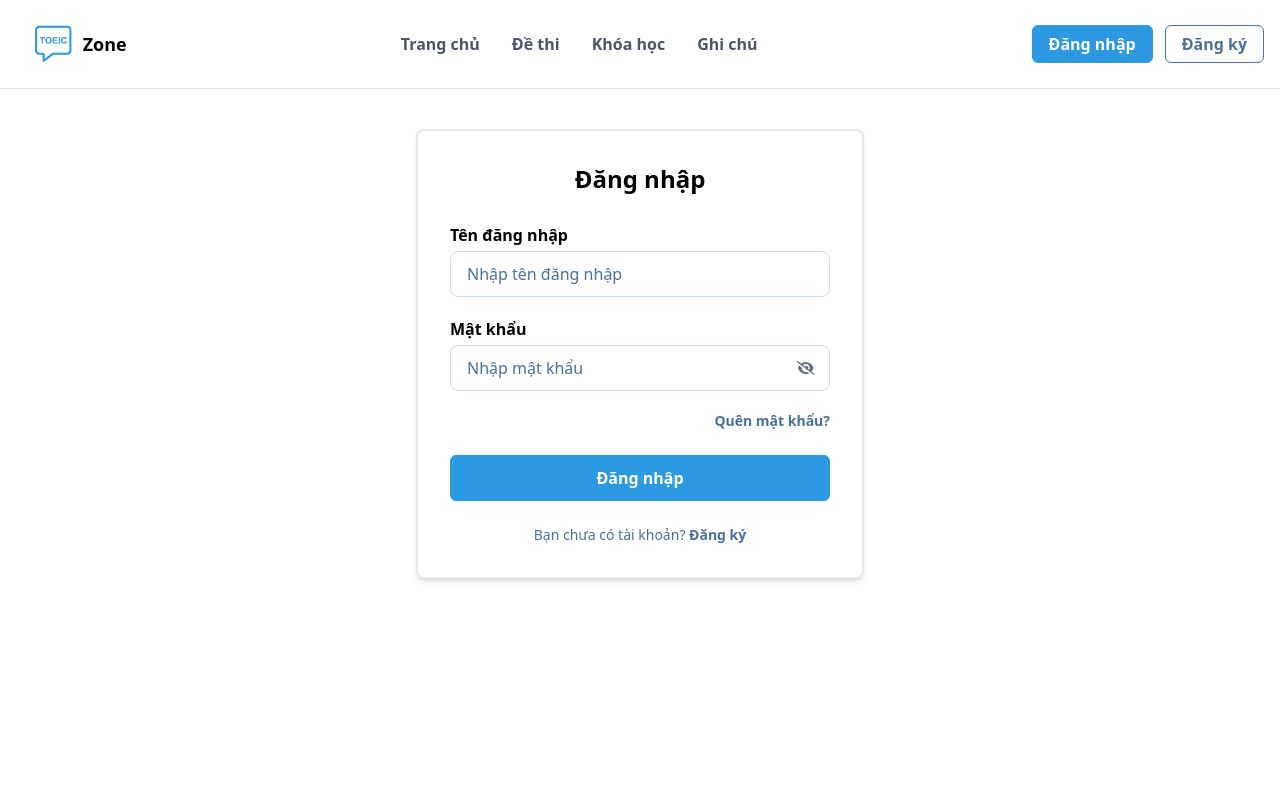
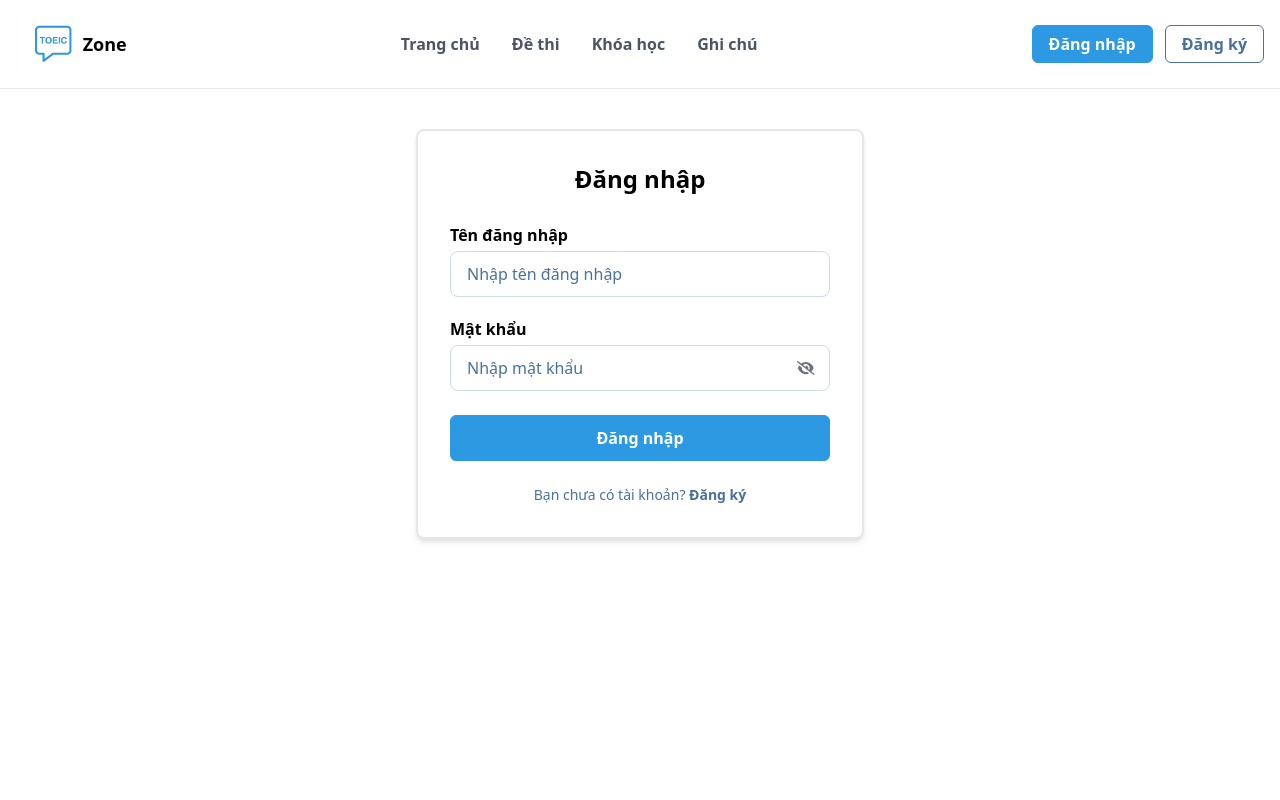
Before and after one commit to trung2401/DATN, a React (Vite) app in the folder lms-fe/: page /login in a window 1280 px wide. Shown: the top 800 px of the page. Built offline with nearby package versions, Linux system fonts and the light colour scheme.

Commit message:
fix login, register

```diff
--- a/lms-fe/src/components/Login.jsx
+++ b/lms-fe/src/components/Login.jsx
@@ -201,14 +201,14 @@ const Login = () => {
             )}
           </div>
           {/* Quên mật khẩu */}
-          <div className="text-right text-sm">
+          {/* <div className="text-right text-sm">
             <Link
               to="/forgotpassword"
               className="text-[#49719C] font-semibold hover:underline"
             >
               Quên mật khẩu?
             </Link>
-          </div>
+          </div> */}
         </div>
         {/* Đăng nhập */}
         <Button
```
